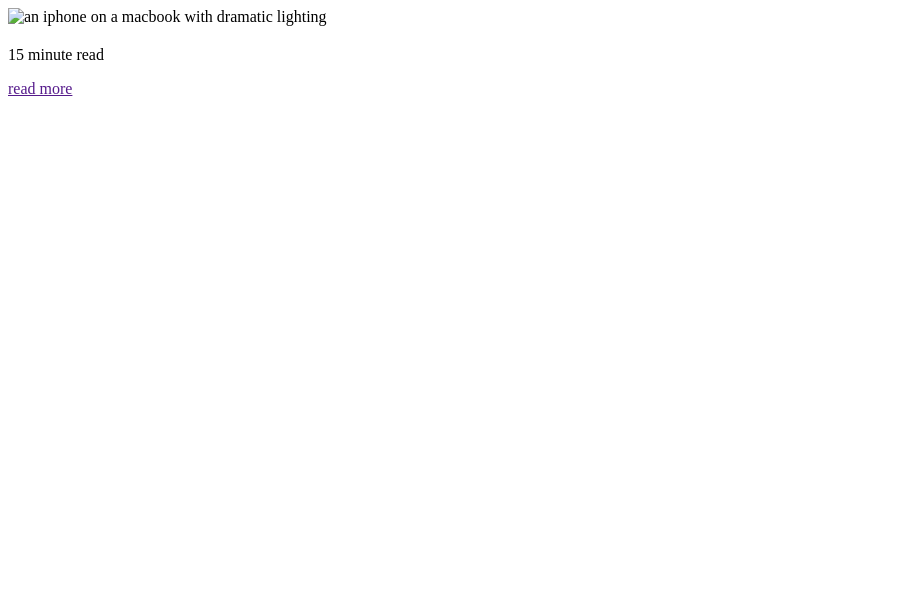
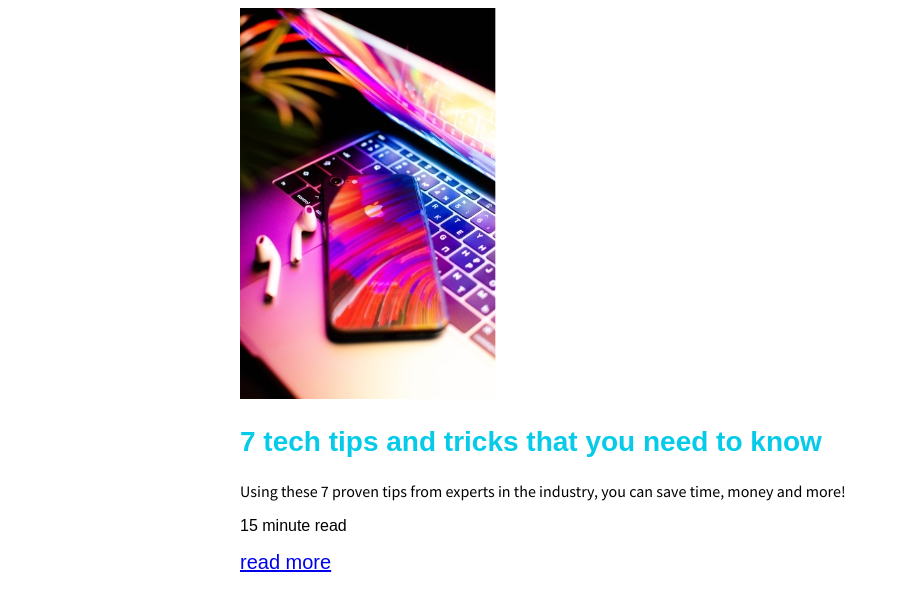
Before and after one commit to natgonzalezrosa/flexCard, a plain HTML site: page index.html in a window 1280 px wide. Shown: the whole page, without its empty margins (0-900 px from the left). Drawn offline with Linux system fonts and the light colour scheme; a web font is replaced by a local one.

Commit message:
adding typography

```diff
--- a/css/style.css
+++ b/css/style.css
@@ -0,0 +1,25 @@
+.card {
+    width: 90%;
+    margin: 0 auto;
+    max-width: 800px;
+}
+
+.card-title,
+.card-read-time,
+.card-btn {
+    font-family: 'Blinker', sans-serif;
+}
+
+.card-title {
+    color: #05cbe9;
+    font-size: 1.75rem;
+}
+
+.card-body {
+    font-size: 1rem;
+    font-family: 'Source Sans Pro', sans-serif;
+}
+
+.card-btn {
+    font-size: 1.25rem;
+}
--- a/index.html
+++ b/index.html
@@ -1,18 +1,21 @@
 <!DOCTYPE html>
 <html>
     <head>
-        <title></title>
+        <title>Card Component</title>
+        <link rel="preconnect" href="https://fonts.googleapis.com">
+        <link rel="preconnect" href="https://fonts.gstatic.com" crossorigin>
+        <link href="https://fonts.googleapis.com/css2?family=Blinker:wght@400;700&family=Source+Sans+Pro:wght@400;700&display=swap" rel="stylesheet">
         <link rel="stylesheet" href="css/style.css">
     </head>
     <body>
         <div class="card">
-            <img class="card-img" src="img/tech.jpg" alt="an iphone on a macbook with dramatic lighting" />
+            <img class="card-img" src="img/tech.jpg" alt="an iphone on a macbook with dramatic lighting">
             <div class="card-content">
-                <h2 class="card-title"></h2>
-                <p class="card-body"></p>
+                <h2 class="card-title">7 tech tips and tricks that you need to know</h2>
+                <p class="card-body">Using these 7 proven tips from experts in the industry, you can save time, money and more!</p>
                 <div class="card-footer">
                     <p class="card-read-time"><span>15</span> minute read</p>
-                    <a href="" class="card-btn">read more</a>
+                    <a href="#" class="card-btn">read more</a>
                 </div>
             </div>
         </div>
```
Also changed, not shown: img/tech.jpg (added).
